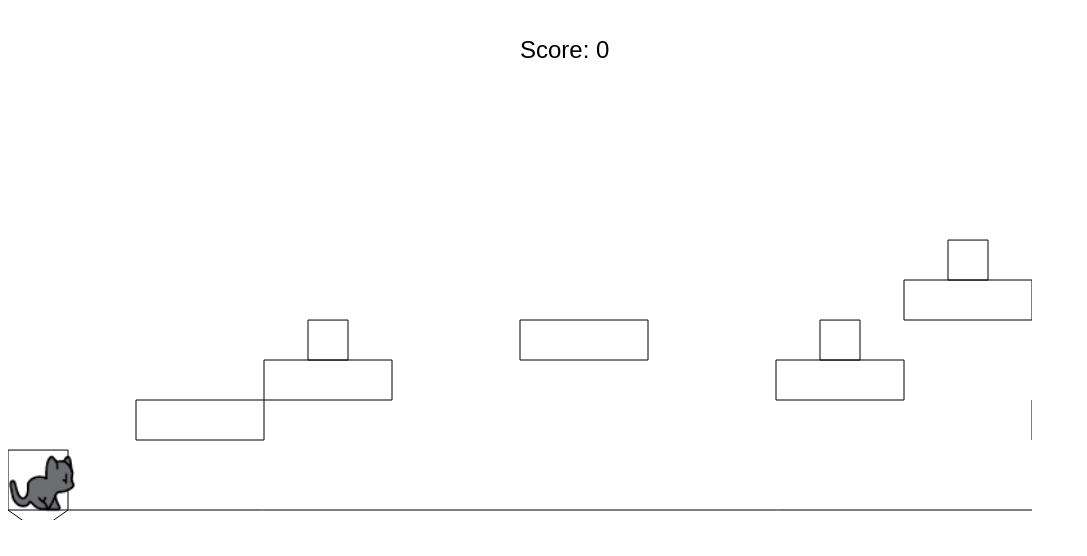
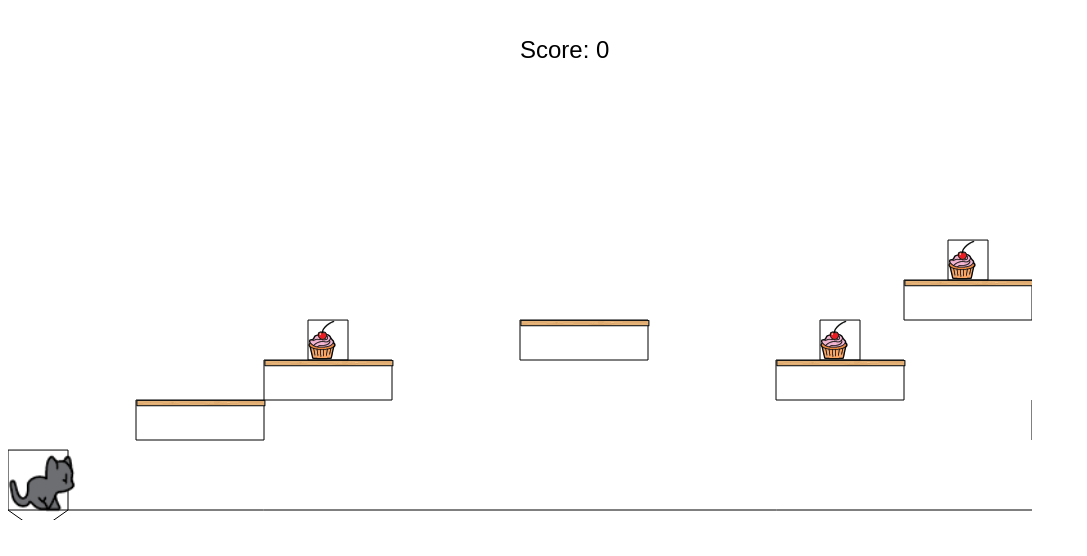
Before and after one commit to i-hardy/side-scroller, a website: page index.html in a window 1280 px wide. Shown: the whole page, without its empty margins (0-1087 px from the left). Drawn offline with Linux system fonts and the light colour scheme.

Commit message:
Shelves and basic object rendered

```diff
--- a/index.html
+++ b/index.html
@@ -6,6 +6,8 @@
   <title>Side-Scroller</title>
 </head>
 <body>
+  <img id="cupcake_img" src="assets/images/cupcake.png" style="display:none">
+  <img id="shelf_img" src="assets/images/shelf.png" style="display:none">
   <canvas id="canvas" width="1024" height="512"></canvas>
   <script src="src/matter.min.js"></script>
   <script src="src/worldOptions.js"></script>
--- a/src/renderer.js
+++ b/src/renderer.js
@@ -37,6 +37,18 @@ Renderer.prototype.drawPlayer = function() {
     90,
     90);
 };
+
+Renderer.prototype.drawShelf = function () {
+    var bubble = this;
+    this.world.bodies.forEach(function(body) {
+      if (body.label === "object") {
+        bubble.ctx.drawImage(document.getElementById("cupcake_img"), body.position.x-20, body.position.y-20);
+      } else if (body.label === "platform") {
+        bubble.ctx.drawImage(document.getElementById("shelf_img"), body.position.x-64, body.position.y-20);
+      }
+  }
+)};
+
 
 Renderer.prototype.checkBorder = function () {
   var playerBounds = this.player.getBodyObject().bounds;
@@ -106,6 +118,8 @@ Renderer.prototype.updateScreen = function () {
   this.drawPlayer();
   this.player.spriteUpdate();
 
+  this.drawShelf();
+
   this.ctx.setTransform(1, 0, 0, 1, 0, 0);
 
   var renderer = this;
```
Also changed, not shown: assets/images/cupcake.png (added), assets/images/shelf.png (added).
